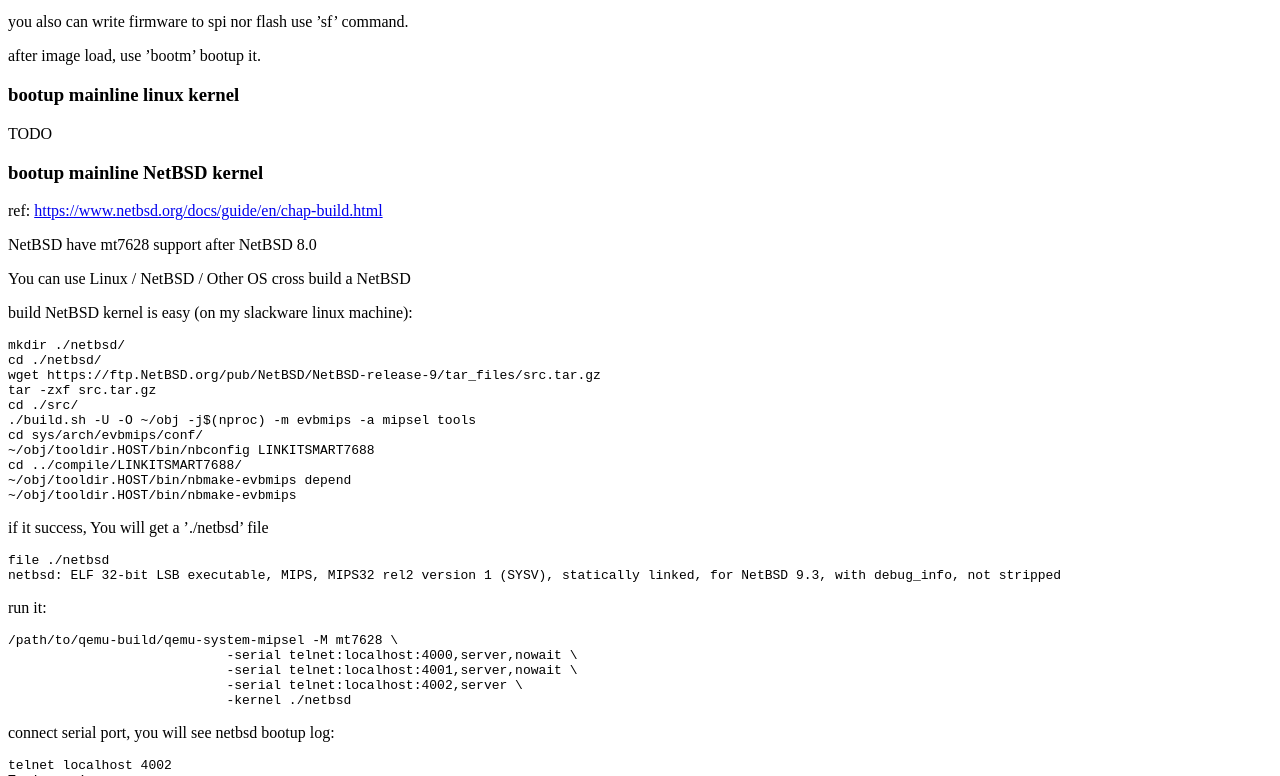
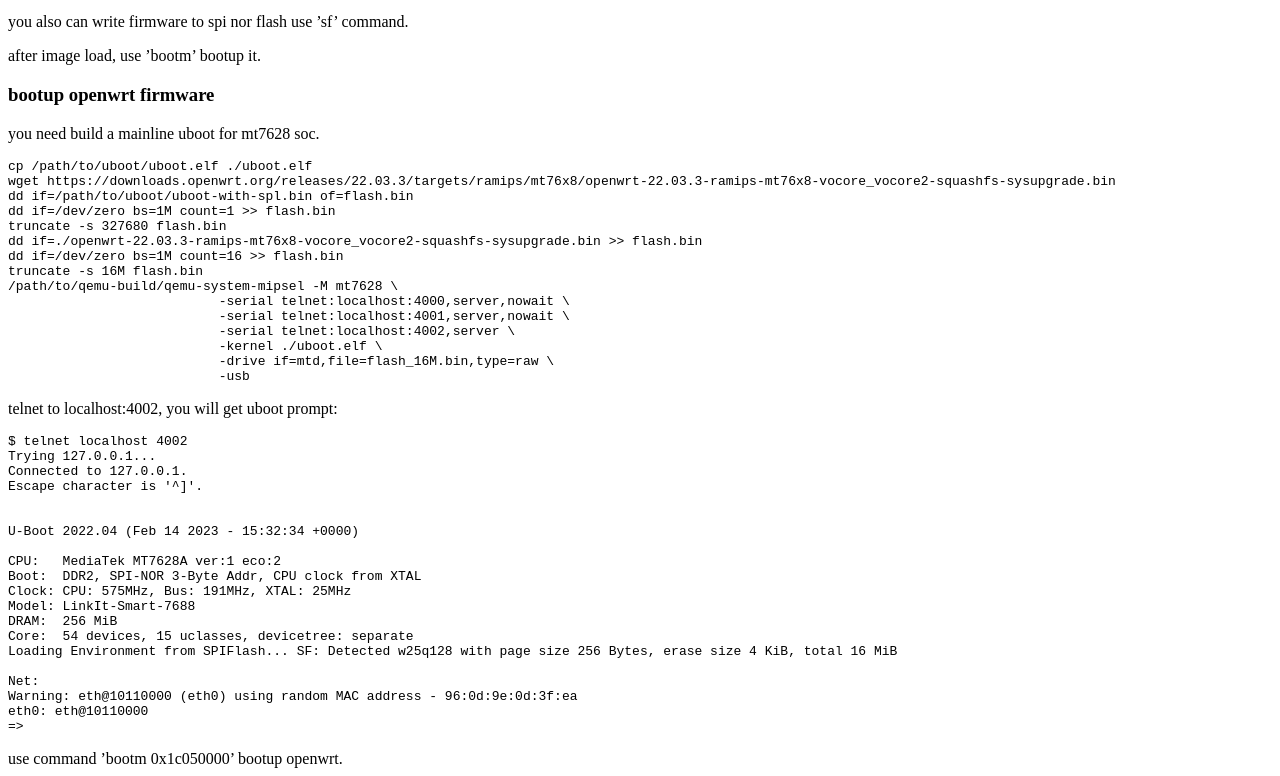
Before and after one commit to newluhux/newluhux.github.io, a plain HTML site: page 2023-02-14-qemu-emulate-mt7628.html in a window 1280 px wide. Shown: the part 1160-1936 px from the top of the page. Drawn offline with Linux system fonts and the light colour scheme.

Commit message:
qemu mt7628 update

```diff
--- a/2023-02-14-qemu-emulate-mt7628.html
+++ b/2023-02-14-qemu-emulate-mt7628.html
@@ -3,7 +3,7 @@
 "http://www.w3.org/TR/xhtml1/DTD/xhtml1-strict.dtd">
 <html xmlns="http://www.w3.org/1999/xhtml" lang="en" xml:lang="en">
 <head>
-<!-- 2023-03-17 -->
+<!-- 2023-03-31 -->
 <meta http-equiv="Content-Type" content="text/html;charset=utf-8" />
 <meta name="viewport" content="width=device-width, initial-scale=1" />
 <title>&lrm;</title>
@@ -114,6 +114,65 @@
 
 <p>
 after image load, use &rsquo;bootm&rsquo; bootup it.
+</p>
+</div>
+</div>
+
+<div id="outline-container-orgaaa7116" class="outline-3">
+<h3 id="orgaaa7116">bootup openwrt firmware</h3>
+<div class="outline-text-3" id="text-orgaaa7116">
+<p>
+you need build a mainline uboot for mt7628 soc.
+</p>
+
+<div class="org-src-container">
+<pre class="src src-shell"><code>cp /path/to/uboot/uboot.elf ./uboot.elf</code>
+<code>wget https://downloads.openwrt.org/releases/22.03.3/targets/ramips/mt76x8/openwrt-22.03.3-ramips-mt76x8-vocore_vocore2-squashfs-sysupgrade.bin</code>
+<code>dd if=/path/to/uboot/uboot-with-spl.bin of=flash.bin</code>
+<code>dd if=/dev/zero bs=1M count=1 &gt;&gt; flash.bin</code>
+<code>truncate -s 327680 flash.bin</code>
+<code>dd if=./openwrt-22.03.3-ramips-mt76x8-vocore_vocore2-squashfs-sysupgrade.bin &gt;&gt; flash.bin</code>
+<code>dd if=/dev/zero bs=1M count=16 &gt;&gt; flash.bin</code>
+<code>truncate -s 16M flash.bin</code>
+<code>/path/to/qemu-build/qemu-system-mipsel -M mt7628 \</code>
+<code>			   -serial telnet:localhost:4000,server,nowait \</code>
+<code>			   -serial telnet:localhost:4001,server,nowait \</code>
+<code>			   -serial telnet:localhost:4002,server \</code>
+<code>			   -kernel ./uboot.elf \</code>
+<code>			   -drive if=mtd,file=flash_16M.bin,type=raw \</code>
+<code>			   -usb</code>
+</pre>
+</div>
+
+<p>
+telnet to localhost:4002, you will get uboot prompt:
+</p>
+
+<pre class="example">
+<code>$ telnet localhost 4002</code>
+<code>Trying 127.0.0.1...</code>
+<code>Connected to 127.0.0.1.</code>
+<code>Escape character is '^]'.</code>
+<code></code>
+<code></code>
+<code>U-Boot 2022.04 (Feb 14 2023 - 15:32:34 +0000)</code>
+<code></code>
+<code>CPU:   MediaTek MT7628A ver:1 eco:2</code>
+<code>Boot:  DDR2, SPI-NOR 3-Byte Addr, CPU clock from XTAL</code>
+<code>Clock: CPU: 575MHz, Bus: 191MHz, XTAL: 25MHz</code>
+<code>Model: LinkIt-Smart-7688</code>
+<code>DRAM:  256 MiB</code>
+<code>Core:  54 devices, 15 uclasses, devicetree: separate</code>
+<code>Loading Environment from SPIFlash... SF: Detected w25q128 with page size 256 Bytes, erase size 4 KiB, total 16 MiB</code>
+<code></code>
+<code>Net:   </code>
+<code>Warning: eth@10110000 (eth0) using random MAC address - 96:0d:9e:0d:3f:ea</code>
+<code>eth0: eth@10110000</code>
+<code>=&gt;</code>
+</pre>
+
+<p>
+use command &rsquo;bootm 0x1c050000&rsquo; bootup openwrt.
 </p>
 </div>
 </div>
@@ -259,7 +318,7 @@
 </div>
 </div>
 <div id="postamble" class="status">
-<p>Last updated: 2023-03-17</p>
+<p>Last updated: 2023-03-31</p>
 </div>
 </body>
 </html>
```
Also changed, not shown: 1 other file.
